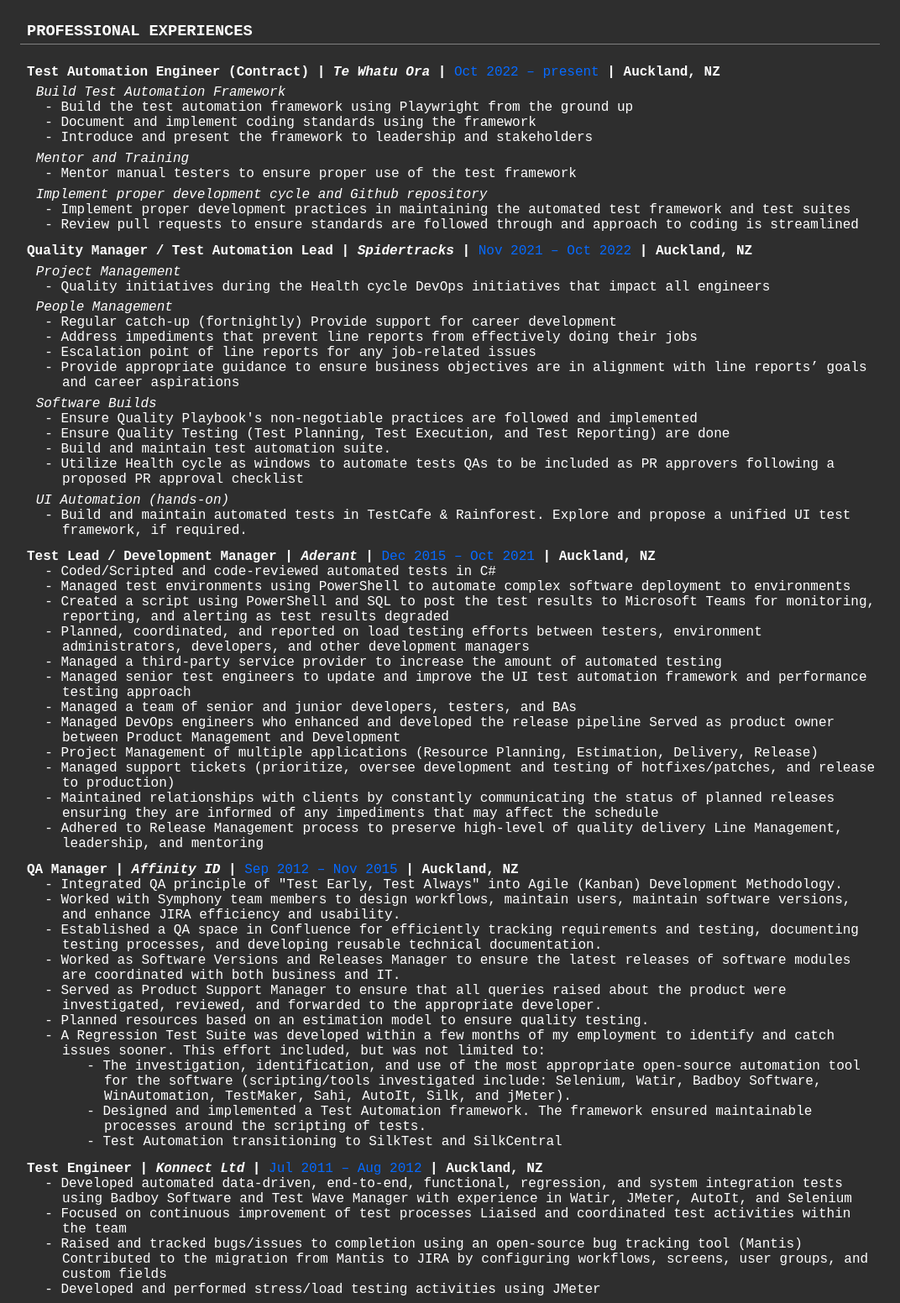
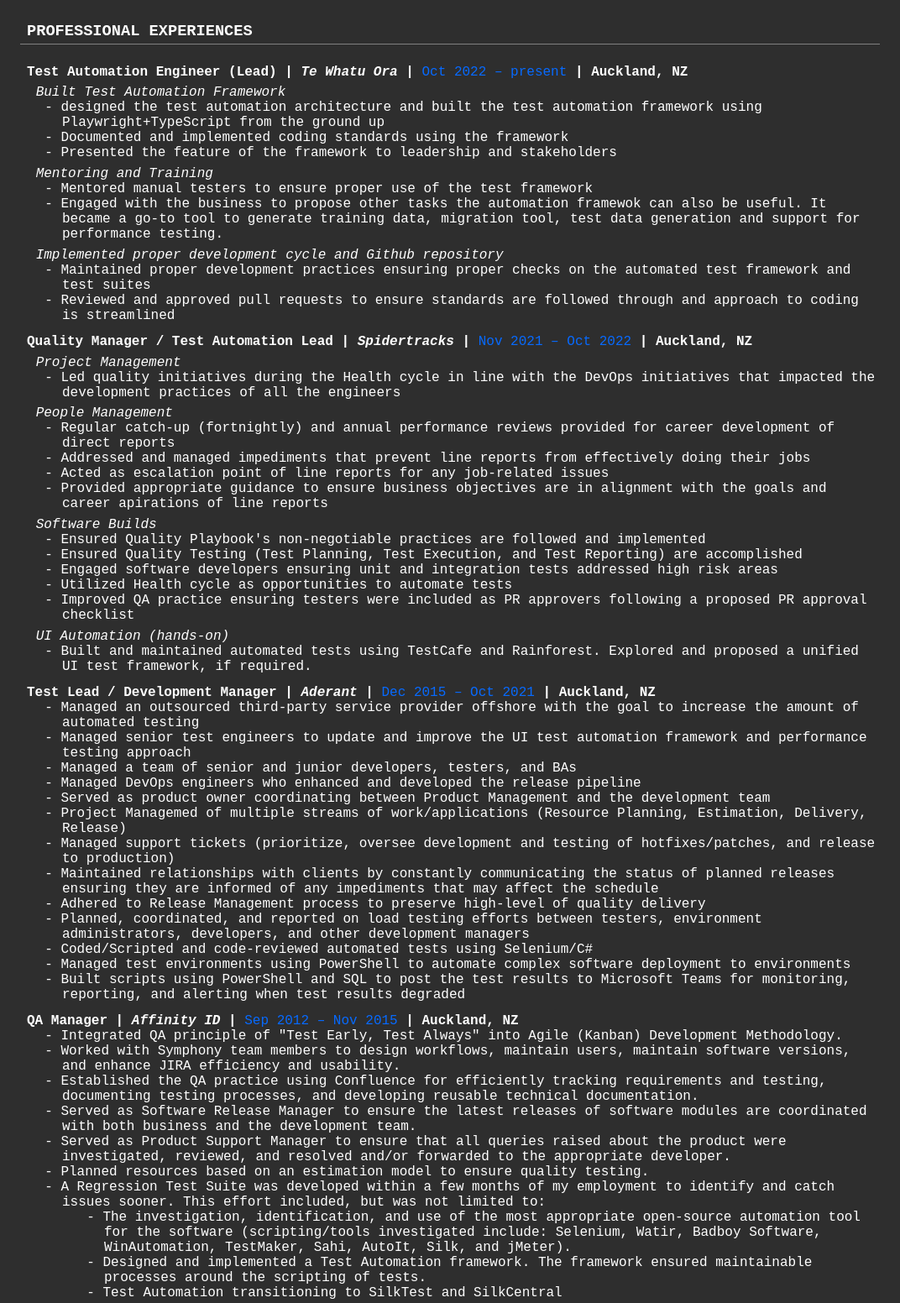
Before and after one commit to jon-salud/cv, a plain HTML site: page index.html in a window 1280 px wide. Shown: the part 833-2385 px from the top of the page at 84% size, without its empty margins (104-1176 px from the left). Drawn offline with Linux system fonts and the light colour scheme.

Commit message:
Initial Test Manager version

```diff
--- a/index.html
+++ b/index.html
@@ -81,9 +81,9 @@
     </hr>
     <p style="padding-left: 16pt;
             text-indent: 0pt;
-            text-align: justify;">A seasoned Software Test Automation Professional with a proven track record of
+            text-align: justify;">A Software Test Automation Leader with a proven track record of
         delivering high-quality software through effective testing, team leadership, and project management. Skilled in
-        multiple testing frameworks, tools, and methodologies, I excel in Agile environments and have extensive
+        multiple testing frameworks, tools, and methodologies, I excel in Agile environments and have significant
         experience in cloud computing, people management, and DevOps culture. I am a proactive problem-solver,
         passionate about continuous improvement, and committed to helping teams achieve their full potential.</p>
     <br />
@@ -177,12 +177,14 @@
         </tr>
         <tr>
             <td style="width: 30%;">
-                <h2 style="padding-top: 4pt;padding-left: 6pt;text-indent: 4pt;text-align: left;">Development and Testing Tools</h2>
+                <h2 style="padding-top: 4pt;padding-left: 6pt;text-indent: 4pt;text-align: left;">Development and
+                    Testing Tools</h2>
             </td>
             <td style="width: 50%;">
                 <p class="s1"
                     style="padding-top: 2pt;padding-left: 6pt;text-indent: 0pt;line-height: 123%;text-align: left;">
-                    Visual Studio Code, JIRA (including administration), Azure DevOps, Confluence, Test Manager, AIO, Mantis
+                    Visual Studio Code, JIRA (including administration), Azure DevOps, Confluence, Test Manager, AIO,
+                    Mantis
                 </p>
             </td>
             <td style="width: 20%; text-align: left">
@@ -218,7 +220,8 @@
         </tr>
         <tr>
             <td style="width: 30%;">
-                <h2 style="padding-top: 4pt;padding-left: 6pt;text-indent: 4pt;text-align: left;">Programming and Scripting Languages</h2>
+                <h2 style="padding-top: 4pt;padding-left: 6pt;text-indent: 4pt;text-align: left;">Programming and
+                    Scripting Languages</h2>
             </td>
             <td style="width: 50%;">
                 <p class="s1"
@@ -236,46 +239,54 @@
     </hr>
     <div>
         <h2 class="job">
-            Test Automation Engineer (Contract) | <i>Te Whatu Ora </i>|
+            Test Automation Engineer (Lead) | <i>Te Whatu Ora </i>|
             <span class="s2">Oct 2022 – present</span>
             <span class="p">| Auckland, NZ </span>
         </h2>
     </div>
     <div>
         <p class="job-resp">
-            <i>Build Test Automation Framework</i>
+            <i>Built Test Automation Framework</i>
         </p>
         <div>
             <p class="job-items">
-                - Build the test automation framework using Playwright from the ground up
+                - designed the test automation architecture and built the test automation framework using
+                Playwright+TypeScript from the ground up
             </p>
             <p class="job-items">
-                - Document and implement coding standards using the framework
+                - Documented and implemented coding standards using the framework
             </p>
             <p class="job-items">
-                - Introduce and present the framework to leadership and stakeholders
+                - Presented the feature of the framework to leadership and stakeholders
             </p>
         </div>
     </div>
     <div>
         <p class="job-resp">
-            <i>Mentor and Training</i>
+            <i>Mentoring and Training</i>
         </p>
         <div>
             <p class="job-items">
-                - Mentor manual testers to ensure proper use of the test framework
+                - Mentored manual testers to ensure proper use of the test framework
+            <p>
+            <p class="job-items">
+                - Engaged with the business to propose other tasks the automation framewok can also be useful. It became
+                a go-to tool to generate training data, migration tool, test data generation and support for performance
+                testing.
             <p>
         </div>
         <div>
             <p class="job-resp">
-                <i>Implement proper development cycle and Github repository</i>
+                <i>Implemented proper development cycle and Github repository</i>
             </p>
             <div>
                 <p class="job-items">
-                    - Implement proper development practices in maintaining the automated test framework and test suites
+                    - Maintained proper development practices ensuring proper checks on the automated test framework and
+                    test suites
                 </p>
                 <p class="job-items">
-                    - Review pull requests to ensure standards are followed through and approach to coding is
+                    - Reviewed and approved pull requests to ensure standards are followed through and approach to
+                    coding is
                     streamlined
                 </p>
             </div>
@@ -293,7 +304,8 @@
             </p>
             <div>
                 <p class="job-items">
-                    - Quality initiatives during the Health cycle DevOps initiatives that impact all engineers
+                    - Led quality initiatives during the Health cycle in line with the DevOps initiatives that impacted
+                    the development practices of all the engineers
                 </p>
             </div>
         </div>
@@ -303,18 +315,18 @@
             </p>
             <div>
                 <p class="job-items">
-                    - Regular catch-up (fortnightly) Provide support for career development
+                    - Regular catch-up (fortnightly) and annual performance reviews provided for career development of
+                    direct reports
                 </p>
                 <p class="job-items">
-                    - Address impediments that prevent line reports from effectively doing their jobs
+                    - Addressed and managed impediments that prevent line reports from effectively doing their jobs
                 </p>
                 <p class="job-items">
-                    - Escalation point of line reports for any job-related issues
+                    - Acted as escalation point of line reports for any job-related issues
                 </p>
                 <p class="job-items">
-                    - Provide appropriate guidance to ensure business objectives are in alignment with line reports’
-                    goals and
-                    career aspirations
+                    - Provided appropriate guidance to ensure business objectives are in alignment with the goals and
+                    career apirations of line reports
                 </p>
             </div>
         </div>
@@ -324,28 +336,31 @@
             </p>
             <div>
                 <p class="job-items">
-                    - Ensure Quality Playbook&#39;s non-negotiable practices are followed and implemented
+                    - Ensured Quality Playbook&#39;s non-negotiable practices are followed and implemented
                 </p>
                 <p class="job-items">
-                    - Ensure Quality Testing (Test Planning, Test Execution, and Test Reporting) are done
+                    - Ensured Quality Testing (Test Planning, Test Execution, and Test Reporting) are accomplished
                 </p>
                 <p class="job-items">
-                    - Build and maintain test automation suite.
+                    - Engaged software developers ensuring unit and integration tests addressed high risk areas
                 </p>
                 <p class="job-items">
-                    - Utilize Health cycle as windows to automate tests QAs to be included as PR approvers following a
-                    proposed
-                    PR approval checklist
+                    - Utilized Health cycle as opportunities to automate tests
                 </p>
+                <p class="job-items">
+                    - Improved QA practice ensuring testers were included as PR approvers following a
+                    proposed PR approval checklist
+                </p>
+
             </div>
             <div>
                 <p class="job-resp">
                     <i>UI Automation (hands-on)</i>
                 </p>
                 <p class="job-items">
-                    - Build and maintain automated tests in TestCafe &amp; Rainforest. Explore and propose a unified UI
-                    test
-                    framework, if required.
+                    - Built and maintained automated tests using TestCafe and Rainforest. Explored and proposed a
+                    unified
+                    UI test framework, if required.
                 </p>
             </div>
         </div>
@@ -357,23 +372,8 @@
             </h2>
             <div>
                 <p class="job-items">
-                    - Coded/Scripted and code-reviewed automated tests in C#
-                </p>
-                <p class="job-items">
-                    - Managed test environments using PowerShell to automate complex software deployment to environments
-                </p>
-                <p class="job-items">
-                    - Created a script using PowerShell and SQL to post the test results to Microsoft Teams for
-                    monitoring,
-                    reporting, and alerting as test results degraded
-                </p>
-                <p class="job-items">
-                    - Planned, coordinated, and reported on load testing efforts between testers, environment
-                    administrators,
-                    developers, and other development managers
-                </p>
-                <p class="job-items">
-                    - Managed a third-party service provider to increase the amount of automated testing
+                    - Managed an outsourced third-party service provider offshore with the goal to increase the amount
+                    of automated testing
                 </p>
                 <p class="job-items">
                     - Managed senior test engineers to update and improve the UI test automation framework and
@@ -384,17 +384,18 @@
                     - Managed a team of senior and junior developers, testers, and BAs
                 </p>
                 <p class="job-items">
-                    - Managed DevOps engineers who enhanced and developed the release pipeline Served as product owner
-                    between
-                    Product Management and Development
+                    - Managed DevOps engineers who enhanced and developed the release pipeline
                 </p>
                 <p class="job-items">
-                    - Project Management of multiple applications (Resource Planning, Estimation, Delivery, Release)
+                    - Served as product owner coordinating between Product Management and the development team
+                </p>
+                <p class="job-items">
+                    - Project Managemed of multiple streams of work/applications (Resource Planning, Estimation,
+                    Delivery, Release)
                 </p>
                 <p class="job-items">
                     - Managed support tickets (prioritize, oversee development and testing of hotfixes/patches, and
-                    release to
-                    production)
+                    release to production)
                 </p>
                 <p class="job-items">
                     - Maintained relationships with clients by constantly communicating the status of planned releases
@@ -402,8 +403,21 @@
                     they are informed of any impediments that may affect the schedule
                 </p>
                 <p class="job-items">
-                    - Adhered to Release Management process to preserve high-level of quality delivery Line Management,
-                    leadership, and mentoring
+                    - Adhered to Release Management process to preserve high-level of quality delivery
+                </p>
+                <p class="job-items">
+                    - Planned, coordinated, and reported on load testing efforts between testers, environment
+                    administrators, developers, and other development managers
+                </p>
+                <p class="job-items">
+                    - Coded/Scripted and code-reviewed automated tests using Selenium/C#
+                </p>
+                <p class="job-items">
+                    - Managed test environments using PowerShell to automate complex software deployment to environments
+                </p>
+                <p class="job-items">
+                    - Built scripts using PowerShell and SQL to post the test results to Microsoft Teams for
+                    monitoring, reporting, and alerting when test results degraded
                 </p>
             </div>
         </div>
@@ -424,27 +438,23 @@
                     enhance JIRA efficiency and usability.
                 </p>
                 <p class="job-items">
-                    - Established a QA space in Confluence for efficiently tracking requirements and testing,
-                    documenting
-                    testing processes, and developing reusable technical documentation.
+                    - Established the QA practice using Confluence for efficiently tracking requirements and testing,
+                    documenting testing processes, and developing reusable technical documentation.
                 </p>
                 <p class="job-items">
-                    - Worked as Software Versions and Releases Manager to ensure the latest releases of software modules
-                    are
-                    coordinated with both business and IT.
+                    - Served as Software Release Manager to ensure the latest releases of software modules
+                    are coordinated with both business and the development team.
                 </p>
                 <p class="job-items">
                     - Served as Product Support Manager to ensure that all queries raised about the product were
-                    investigated,
-                    reviewed, and forwarded to the appropriate developer.
+                    investigated, reviewed, and resolved and/or forwarded to the appropriate developer.
                 </p>
                 <p class="job-items">
                     - Planned resources based on an estimation model to ensure quality testing.
                 </p>
                 <p class="job-items">
                     - A Regression Test Suite was developed within a few months of my employment to identify and catch
-                    issues
-                    sooner. This effort included, but was not limited to:
+                    issues sooner. This effort included, but was not limited to:
                 </p>
                 <div>
                     <p class="sub-job-items">
@@ -599,81 +609,6 @@
             </div>
         </div>
         <div>
-            <h2 class="job">
-                Business Owner / Electronics Technician | <i>Jon S Electronics </i>|
-                <span class="s2">Nov 2004 – Nov 2005 </span>
-                <span class="p">| Bataan, Philippines</span>
-            </h2>
-            <div>
-                <p class="job-items">
-                    - Client-facing and management of day to day operation for the retail component Developed process
-                    for the
-                    service component of the business
-                </p>
-                <p class="job-items">
-                    - Supervised electronics technicians and mentored them in the area of quality control, customer
-                    service,
-                    negotiation, troubleshooting and problem solving
-                </p>
-                <p class="job-items">
-                    - Troubleshooting and repair consumer electronics products Managed supplies and parts inventory
-                </p>
-            </div>
-        </div>
-        <div>
-            <h2 class="job">
-                Church Minister | <i>ICOC Manila </i>|
-                <span class="s2">Feb 1995 – Nov 2003</span>
-                <span class="p">| Manila, Philippines</span>
-            </h2>
-            <div>
-                <p class="job-items">
-                    - Managed the operation of a major regional community in the church where more than 500 members
-                    reside
-                </p>
-                <p class="job-items">
-                    - Led and trained leaders through personally-developed leadership lessons and seminars
-                </p>
-                <p class="job-items">
-                    - Mentored and life-coached married couples and single men and women through Biblical principles
-                </p>
-                <p class="job-items">
-                    - Chaired church governance committee tasked to facilitate the review of the organization’s by-laws
-                    and
-                    proposed amendments directly to the Board of Trustees
-                </p>
-            </div>
-        </div>
-        <div>
-            <h2 class="job">
-                Analyst Programmer | <i>United Coconut Planters Bank </i>|
-                <span class="s2">Dec 1991 – Jan 1995</span>
-                <span class="p">| Manila, Philippines</span>
-            </h2>
-            <div>
-                <p class="job-items">
-                    - Developed COBOL/SQL batch and CSP/DB2 online applications Prepared program and revision
-                    specifications
-                </p>
-                <p class="job-items">
-                    - Coordinated User Acceptance Testing (UAT) with client users, developed a user manual and conducted
-                    user
-                    training
-                </p>
-                <p class="job-items">
-                    - Performed unit and integration testing
-                </p>
-                <p class="job-items">
-                    - Acted as production support by replying to user queries, debugging, revising, and testing online
-                    and batch
-                    programs to resolve production problems
-                </p>
-                <p class="job-items">
-                    - Selected to train Trust Banking System users
-                </p>
-            </div>
-        </div>
-        <div>
             <br />
             <h1 class="heading1">
                 CERTIFICATIONS
```
